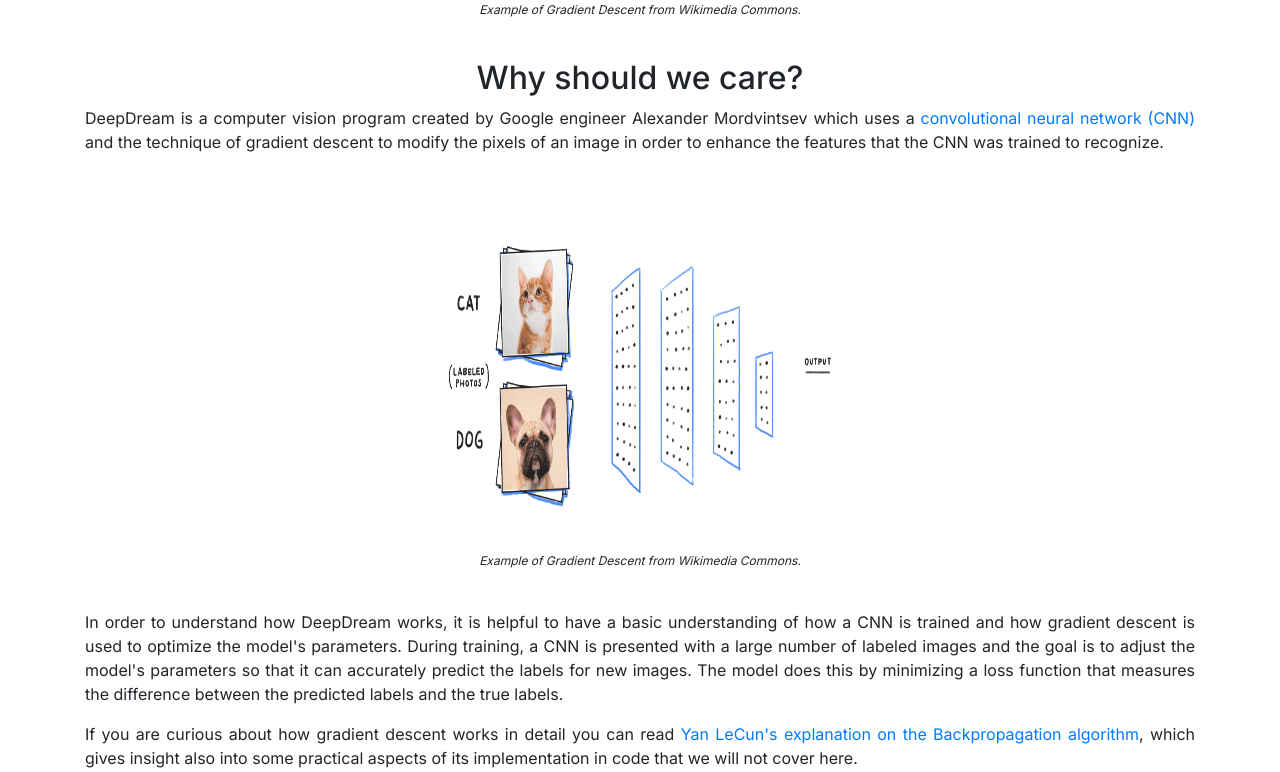
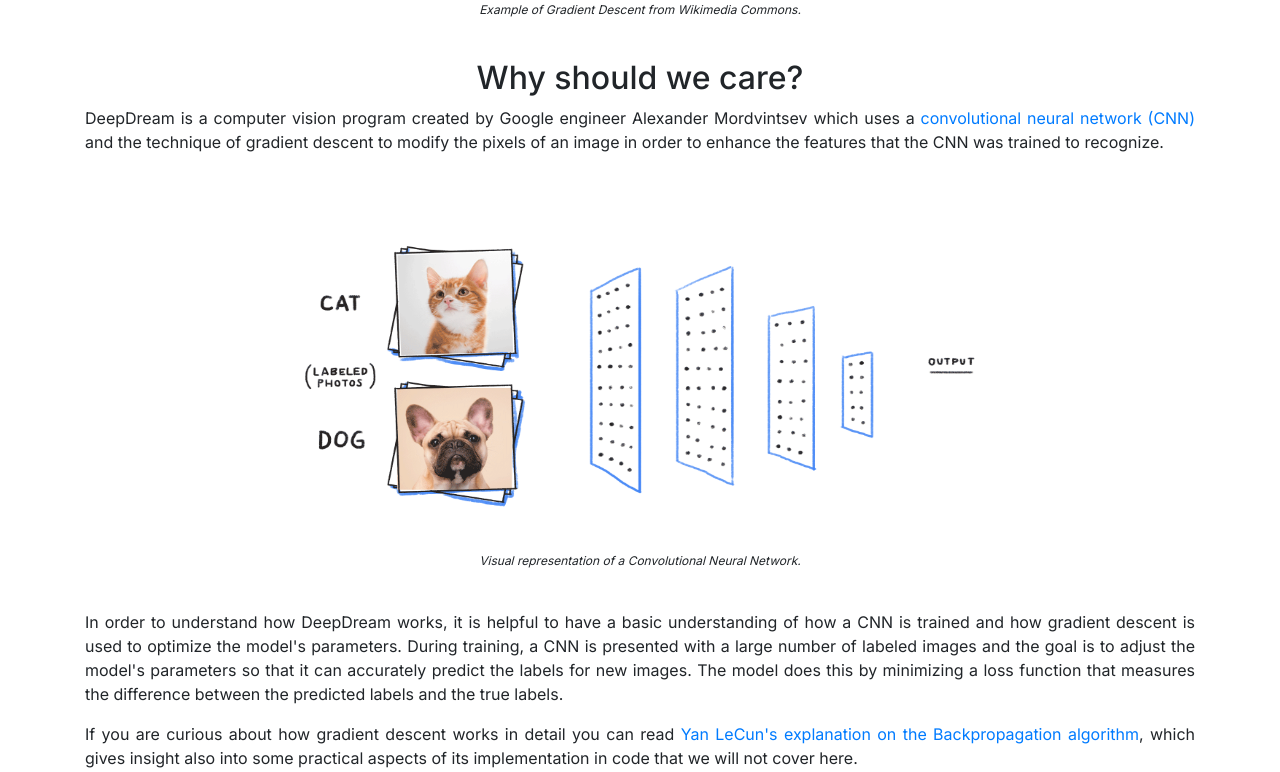
Before and after one commit to LuisMongeB/flaskml, a Flask app: page / in a window 1280 px wide. Shown: the part 1515-2287 px from the top of the page. Run offline with Flask 2, Linux system fonts and the light colour scheme; some libraries are stand-ins or nearby versions.

Commit message:
Correct figcaption of CNN

```diff
--- a/templates/index.html
+++ b/templates/index.html
@@ -71,8 +71,8 @@
 		<br>
 		<!-- Grad Descent Gif -->
 		<figure>
-			<img src="static/index-main-content/cnn.gif" class="mx-auto d-block" alt="Example of Convolutional Neural Network." width="400" height="350">
-			<figcaption class="pt-2" ><em>Example of Gradient Descent from Wikimedia Commons.</em></figcaption>
+			<img src="static/index-main-content/cnn.gif" class="mx-auto d-block" alt="Example of Convolutional Neural Network." width="700" height="350">
+			<figcaption class="pt-2" ><em>Visual representation of a Convolutional Neural Network.</em></figcaption>
 		</figure>
 		<br>
 		<p>
```
